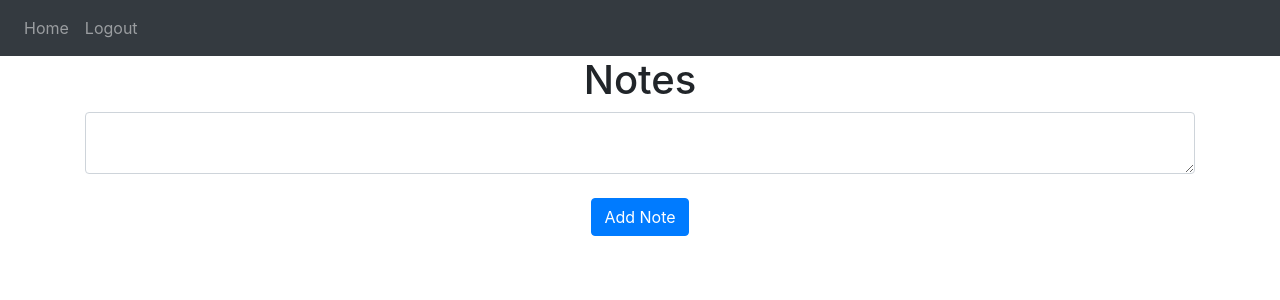
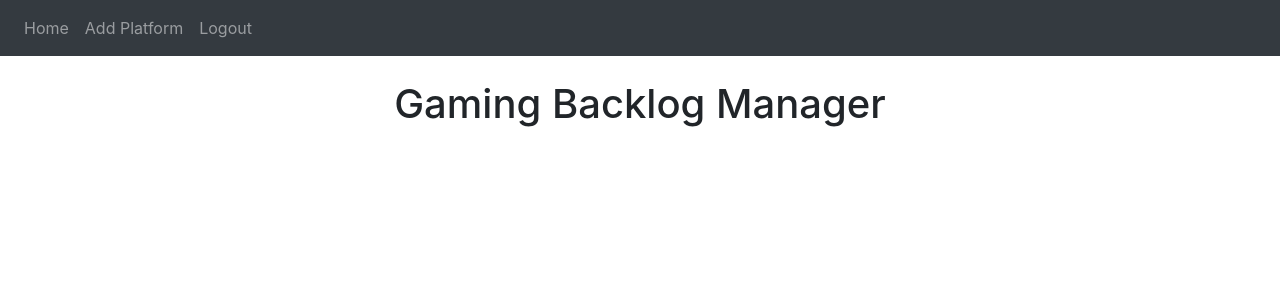
Before and after one commit to bsker1/flask_gbm, a Flask app: page /home in a window 1280 px wide. Shown: the top 300 px of the page. Run offline with Flask 3, Linux system fonts and the light colour scheme; a user stored in the database is signed in; tables that the repository leaves empty hold one stand-in row (values such as "Sample post"); parts of the project's set-up code (start-up, migrations or seed data) failed here and were passed over; some libraries are stand-ins or nearby versions.

Commit message:
added add platform functionality, removed notes functionality

```diff
--- a/website/__init__.py
+++ b/website/__init__.py
@@ -18,7 +18,7 @@ def create_app():
     app.register_blueprint(views, url_prefix='/')
     app.register_blueprint(auth, url_prefix='/')
 
-    from .models import User, Note
+    from .models import User, Platform, Game
     with app.app_context():
         db.create_all()
 
--- a/website/static/index.js
+++ b/website/static/index.js
@@ -1,8 +1,8 @@
-function deleteNote(noteId) {
-  fetch("/delete-note", {
+function deletePlatform(platformId) {
+  fetch("/delete-platform", {
     method: "POST",
-    body: JSON.stringify({ noteId: noteId }),
+    body: JSON.stringify({ platformId: platformId }),
   }).then((_res) => {
-    window.location.href = "/home";
+    window.location.href = "/add-platform";
   });
 }
--- a/website/templates/base.html
+++ b/website/templates/base.html
@@ -33,6 +33,7 @@
         <div class="navbar-nav">
           {% if user.is_authenticated %}
             <a class="nav-item nav-link" id="home" href="/home">Home</a>
+            <a class="nav-item nav-link" id="add_platform" href="/add-platform">Add Platform</a>
             <a class="nav-item nav-link" id="logout" href="/logout">Logout</a>
           {% else %}
             <a class="nav-item nav-link" id="login" href="/login">Login</a>
--- a/website/templates/home.html
+++ b/website/templates/home.html
@@ -1,22 +1,8 @@
 {% extends "base.html" %}
-{% block title %}Home{% endblock %}
+{% block title %}Gaming Backlog Manager{% endblock %}
 
 {% block content %}
-  <h1 align="center">Notes</h1>
-  <ul class="list-group list-group-flush" id="notes">
-    {% for note in user.notes %}
-      <li class="list-group-item">{{ note.content }}
-        <button type="button" class="close" onClick="deleteNote({{ note.id }})">
-          <span aria-hidden="true">&times;</span>
-        </button>
-      </li>
-    {% endfor %}
-  </ul>
-  <form method="POST">
-    <textarea name="note" id="note" class="form-control"></textarea>
-    <br />
-    <div align="center">
-      <button type="submit" class="btn btn-primary">Add Note</button>
-    </div>
-  </form>
+  <br />
+  <h1 align="center">Gaming Backlog Manager</h1>
+  <br />
 {% endblock %}
--- a/website/templates/login.html
+++ b/website/templates/login.html
@@ -3,7 +3,9 @@
 
 {% block content %}
   <form method="POST">
-    <h3 align="center">Login</h3>
+    <br />
+    <h1 align="center">Login</h1>
+    <br />
     <div class="form-group">
       <label for="username">Username</label>
       <input
--- a/website/templates/sign_up.html
+++ b/website/templates/sign_up.html
@@ -3,7 +3,9 @@
 
 {% block content %}
   <form method="POST">
-    <h3 align="center">Sign Up</h3>
+    <br />
+    <h1 align="center">Sign Up</h1>
+    <br />
     <div class="form-group">
       <label for="username">Username</label>
       <input
--- a/website/views.py
+++ b/website/views.py
@@ -1,6 +1,6 @@
 from flask import Blueprint, render_template, redirect, url_for, request, flash, jsonify
 from flask_login import login_required, current_user
-from .models import Note
+from .models import Platform, Game
 from . import db
 import json
 
@@ -13,6 +13,7 @@ def root():
 @views.route('/home', methods=['GET', 'POST'])
 @login_required
 def home():
+    """
     if request.method == 'POST':
         note = request.form.get('note')
         if len(note) < 1:
@@ -22,17 +23,33 @@ def home():
             db.session.add(new_note)
             db.session.commit()
             flash('Note added!', category='success')
+    """
 
     return render_template('home.html', user=current_user)
 
-@views.route('/delete-note', methods=['POST'])
-def delete_note():
-    note = json.loads(request.data)
-    noteId = note['noteId']
-    note = Note.query.get(noteId)
-    if note:
-        if note.user_id == current_user.id:
-            db.session.delete(note)
+@views.route('/add-platform', methods=['GET', 'POST'])
+@login_required
+def add_platform():
+    if request.method == 'POST':
+        platform = request.form.get('platform')
+        if len(platform) < 1:
+            flash('Platform field is empty!', category='danger')
+        else:
+            new_platform = Platform(title=platform, user_id=current_user.id)
+            db.session.add(new_platform)
+            db.session.commit()
+            flash('Platform added successfully!', category='success')
+
+    return render_template('add_platform.html', user=current_user)
+
+@views.route('/delete-platform', methods=['POST'])
+def delete_platform():
+    platform = json.loads(request.data)
+    platformId = platform['platformId']
+    platform = Platform.query.get(platformId)
+    if platform:
+        if platform.user_id == current_user.id:
+            db.session.delete(platform)
             db.session.commit()
 
     return jsonify({})
```
Also changed, not shown: website/templates/add_platform.html (added, +24 -0 lines).
